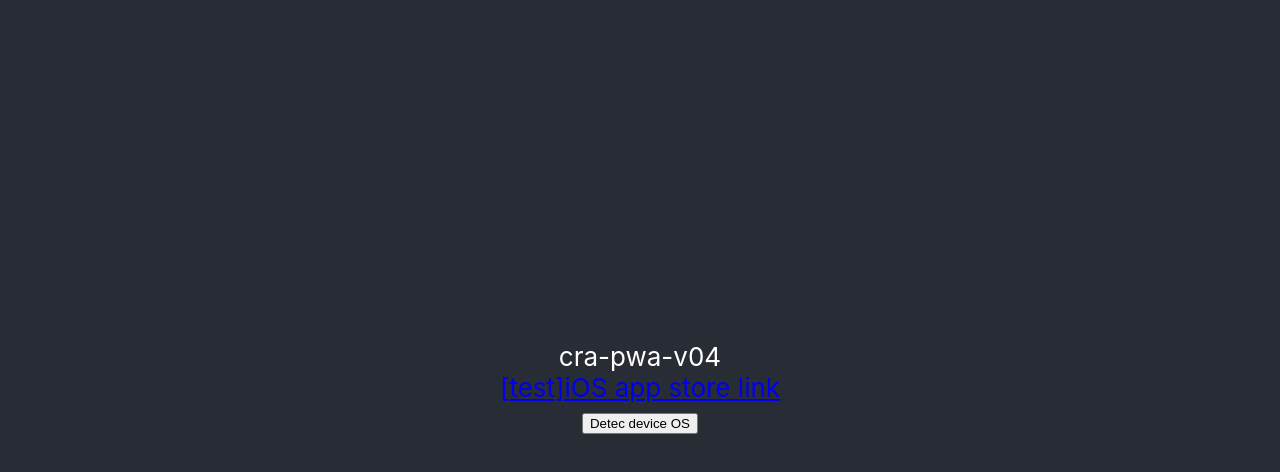
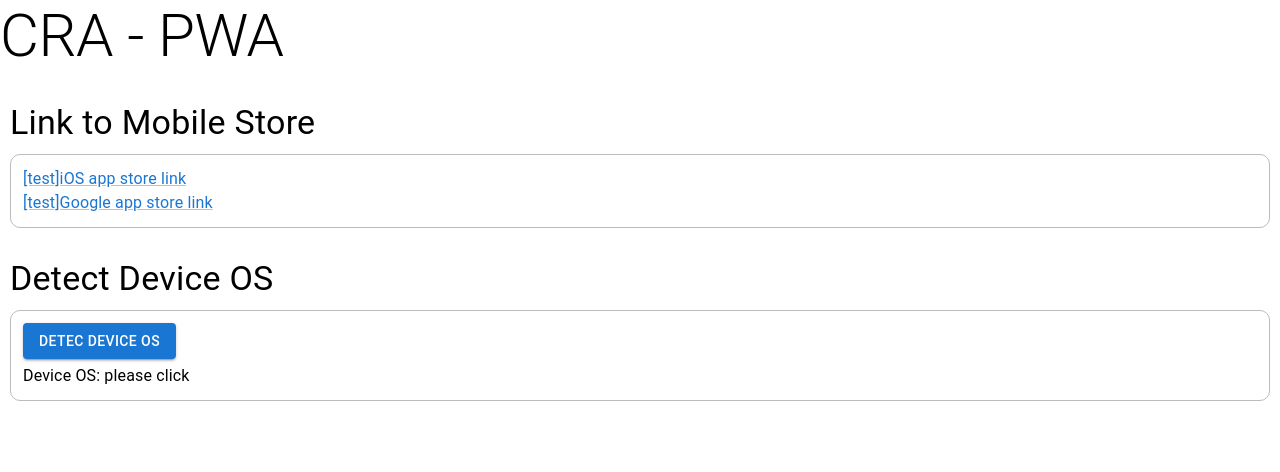
Before and after one commit to 5ock/cra_pwa, a React (Create React App) app: page / in a window 1280 px wide. Shown: the top 472 px of the page. Built offline with nearby package versions, Linux system fonts and the light colour scheme.

Commit message:
Update components

```diff
--- a/package.json
+++ b/package.json
@@ -4,6 +4,9 @@
   "homepage": "https://5ock.github.io/cra_pwa",
   "private": true,
   "dependencies": {
+    "@emotion/react": "^11.10.5",
+    "@emotion/styled": "^11.10.5",
+    "@mui/material": "^5.11.4",
     "@testing-library/jest-dom": "^5.16.4",
     "@testing-library/react": "^13.3.0",
     "@testing-library/user-event": "^13.5.0",
@@ -11,6 +14,7 @@
     "@types/node": "^17.0.45",
     "@types/react": "^18.0.15",
     "@types/react-dom": "^18.0.6",
+    "classnames": "^2.3.2",
     "firebase": "^9.11.0",
     "react": "^18.2.0",
     "react-dom": "^18.2.0",
--- a/src/App.css
+++ /dev/null
@@ -1,38 +0,0 @@
-.App {
-  text-align: center;
-}
-
-.App-logo {
-  height: 40vmin;
-  pointer-events: none;
-}
-
-@media (prefers-reduced-motion: no-preference) {
-  .App-logo {
-    animation: App-logo-spin infinite 20s linear;
-  }
-}
-
-.App-header {
-  background-color: #282c34;
-  min-height: 100vh;
-  display: flex;
-  flex-direction: column;
-  align-items: center;
-  justify-content: center;
-  font-size: calc(10px + 2vmin);
-  color: white;
-}
-
-.App-link {
-  color: #61dafb;
-}
-
-@keyframes App-logo-spin {
-  from {
-    transform: rotate(0deg);
-  }
-  to {
-    transform: rotate(360deg);
-  }
-}
--- a/src/App.tsx
+++ b/src/App.tsx
@@ -1,39 +1,21 @@
 import React, { useState } from 'react'
-// import logo from './logo.svg';
-import './App.css'
 
+import Typography from '@mui/material/Typography'
+import Box from '@mui/material/Box'
+
+import LinkToStore from './components/linkToStore'
+import DetecDevice from './components/detecDevice'
 
 const App = () => {
-  const [ deviceOS, setDeviceOS ] = useState<string>('')
 
-  const detecDeviceOS = () => {
-    let userAgent = navigator.userAgent || navigator.vendor
-    let result = 'web'
-    if (/android/i.test(userAgent)) {
-      result = "Android"
-    }
-    if (/iPad|iPhone|iPod/.test(userAgent)) {
-      result = "iOS"
-    }
+  return (<Box>
+    <Typography variant='h2'>CRA - PWA</Typography>
+    {/* link to store */}
+    <LinkToStore />
 
-    setDeviceOS(result)
-  }
-
-  return (
-    <div className="App">
-      <header className="App-header">
-        <div>cra-pwa-v04</div>
-        <a href='https://apps.apple.com/tw/app/'
-          target='_blank'
-          rel="noreferrer noopener"
-        >{`[test]iOS app store link`}</a>
-        <div>
-          <button onClick={() => detecDeviceOS()}>Detec device OS</button>
-          <p>{deviceOS}</p>
-        </div>
-      </header>
-    </div>
-  );
+    {/* detec device os */}
+    <DetecDevice />
+  </Box>);
 }
 
 export default App;
--- /dev/null
+++ b/src/components/detecDevice.tsx
@@ -0,0 +1,31 @@
+import React, { useState } from 'react'
+import Box from '@mui/material/Box'
+import Typography from '@mui/material/Typography'
+import Button from '@mui/material/Button'
+
+import Block from './ui/block'
+
+const DetecDevice = () => {
+  const [ deviceOS, setDeviceOS ] = useState<string>('please click')
+
+  const detecDeviceOS = ():void => {
+    let userAgent = navigator.userAgent || navigator.vendor
+    let result = 'web'
+    if (/android/i.test(userAgent))
+      result = "Android"
+
+  if (/iPad|iPhone|iPod/.test(userAgent))
+      result = "iOS"
+
+    setDeviceOS(result)
+  }
+
+  return (<Block title='Detect Device OS'>
+    <Box>
+      <Button variant='contained' onClick={detecDeviceOS}>Detec device OS</Button>
+      <Typography sx={{marginTop: '5px'}}>Device OS: {deviceOS}</Typography>
+    </Box>
+  </Block>)
+}
+
+export default DetecDevice
--- /dev/null
+++ b/src/components/linkToStore.tsx
@@ -0,0 +1,26 @@
+import React from 'react'
+import Box from '@mui/material/Box'
+import Link from '@mui/material/Link'
+import Typography from '@mui/material/Typography'
+
+import Block from './ui/block'
+
+
+const LinkToStore = () => {
+  return (<Block title='Link to Mobile Store'>
+    <Typography>
+      <Link href='https://apps.apple.com/tw/app/'
+        target='_blank'
+        rel="noreferrer noopener"
+      >{`[test]iOS app store link`}</Link>
+    </Typography>
+    <Typography>
+      <Link href='https://play.google.com/store/apps'
+        target='_blank'
+        rel="noreferrer noopener"
+      >{`[test]Google app store link`}</Link>
+    </Typography>
+  </Block>)
+}
+
+export default LinkToStore
--- /dev/null
+++ b/src/components/ui/block.tsx
@@ -0,0 +1,24 @@
+import React, { useState } from 'react'
+import Box from '@mui/material/Box'
+import Typography from '@mui/material/Typography'
+import Button from '@mui/material/Button'
+
+interface IBlock {
+  children: React.ReactNode;
+  title: string;
+}
+
+const Block = (props:IBlock) => {
+  const { children, title } = props
+  return (<Box sx={{marginTop: '30px'}}>
+    <Typography variant='h4' sx={{marginLeft: '10px'}}>{title}</Typography>
+    <Box sx={{
+      border: '1px solid #bcbcbc',
+      padding: '12px',
+      borderRadius: '10px',
+      margin: '10px'
+    }}>{ children }</Box>
+  </Box>)
+}
+
+export default Block
```
Also changed, not shown: 1 other file (tests, documents, lock files or other folders).
